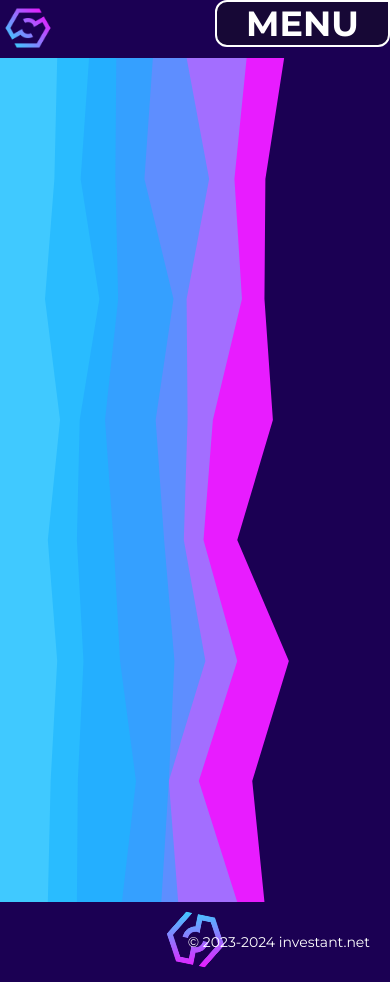
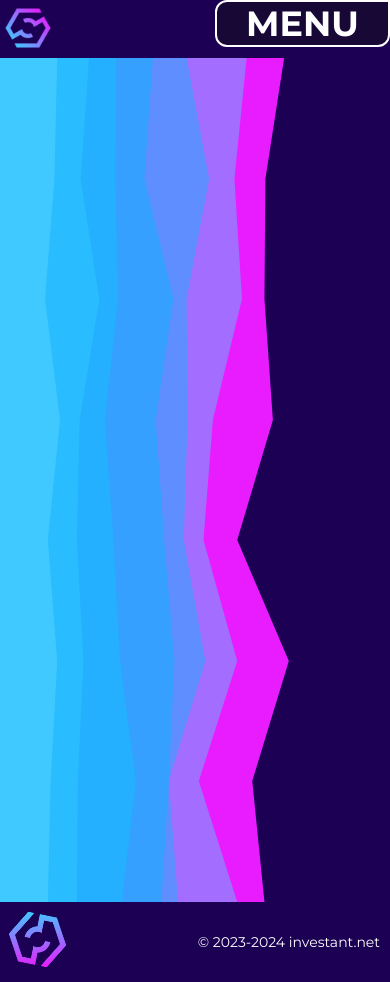
Before and after one commit to SuzerainY/investant-net, a Next.js app: page /products in a window 390 px wide. Built offline with nearby package versions, Linux system fonts and the light colour scheme.

Commit message:
fix copyright on mobile

```diff
--- a/styles/components/_footer.scss
+++ b/styles/components/_footer.scss
@@ -30,6 +30,17 @@
     }
 }
 
+@media screen and (max-width: 1079px) {
+    .footer {
+        justify-content: space-between;
+        padding: 0px 5px;
+
+        .footer-copyright {
+            right: 10px;
+        }
+    }
+}
+
 @keyframes spin {
     from {
         transform: rotate(0deg);
```
